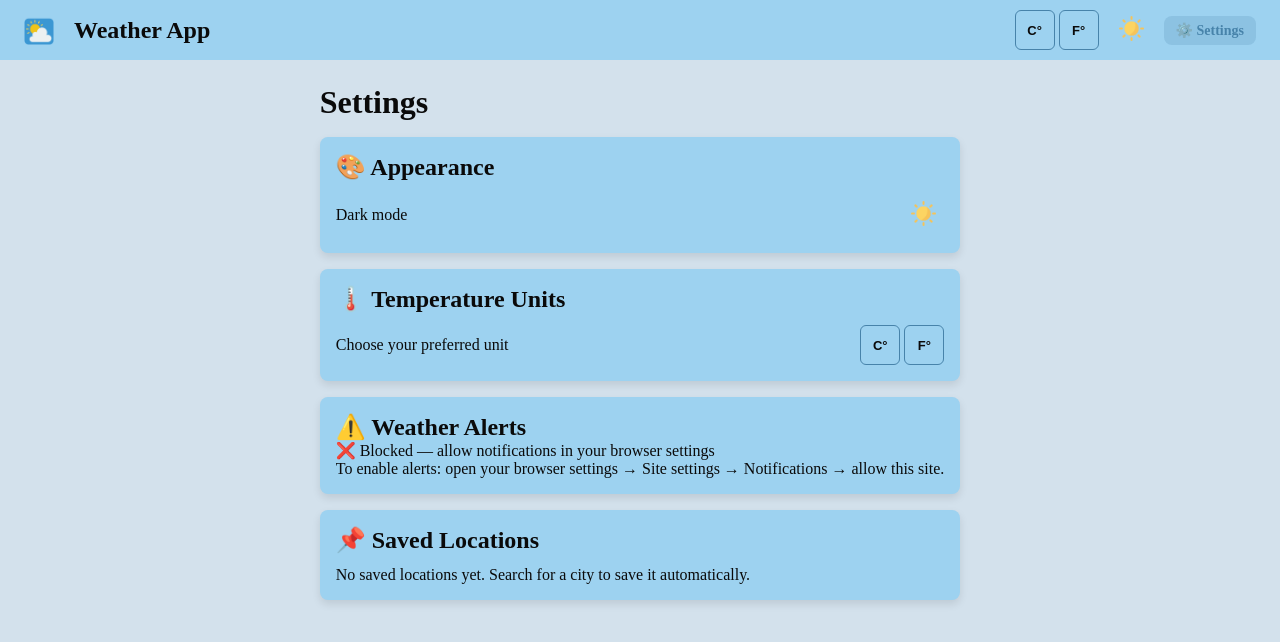
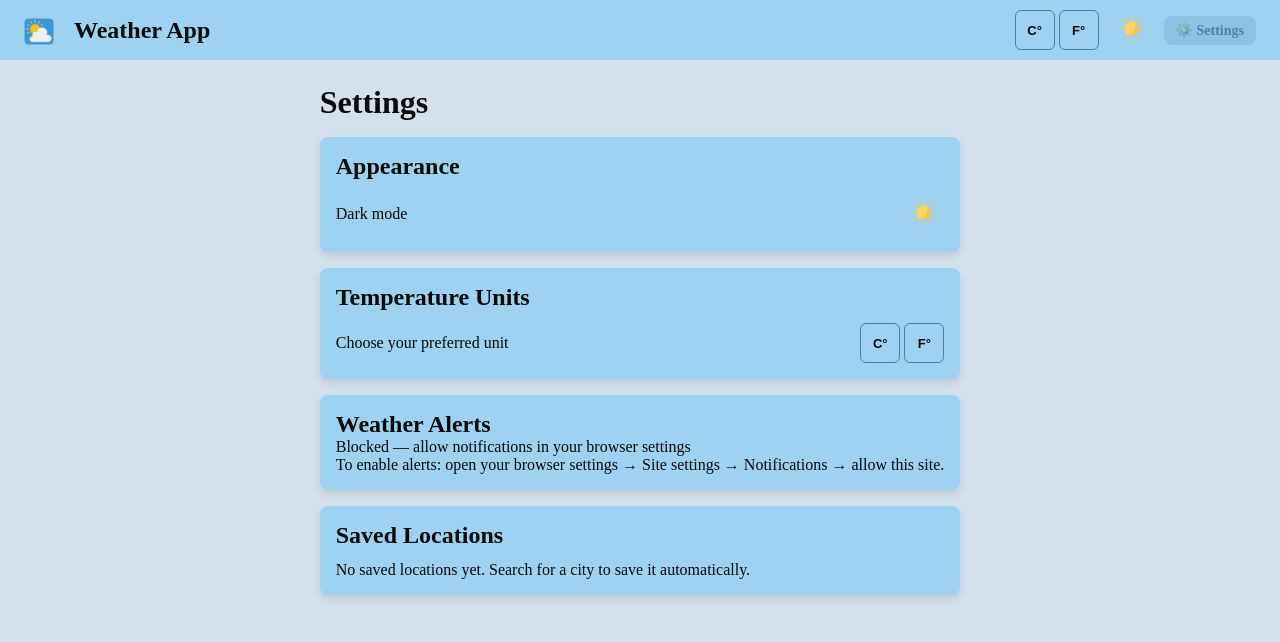
Before and after one commit to Neliswa084/react-weather-app, a React (Vite) app: page /settings in a window 1280 px wide. Shown: the top 642 px of the page. Built offline with nearby package versions, Linux system fonts and the light colour scheme.

Commit message:
Fixed setting page style

```diff
--- a/src/pages/SettingsPage.tsx
+++ b/src/pages/SettingsPage.tsx
@@ -43,9 +43,9 @@ export const SettingsPage: React.FC<SettingsPageProps> = ({ units, changeUnits,
   }
 
   const getAlertStatus = () => {
-    if (notificationPermission === 'granted') return '✅ Weather alerts are enabled'
-    if (notificationPermission === 'denied') return '❌ Blocked — allow notifications in your browser settings'
-    return '🔔 Not yet enabled'
+    if (notificationPermission === 'granted') return ' Weather alerts are enabled'
+    if (notificationPermission === 'denied') return 'Blocked — allow notifications in your browser settings'
+    return ' Not yet enabled'
   }
 
   return (
@@ -54,7 +54,7 @@ export const SettingsPage: React.FC<SettingsPageProps> = ({ units, changeUnits,
 
       {/* Appearance */}
       <Card>
-        <Text variant='h2'>🎨 Appearance</Text>
+        <Text variant='h2'> Appearance</Text>
         <div className={styles['setting-row']}>
           <Text variant='p'>Dark mode</Text>
           <DarkMode isChecked={isDark} handleChange={handleChange} />
@@ -63,7 +63,7 @@ export const SettingsPage: React.FC<SettingsPageProps> = ({ units, changeUnits,
 
       {/* Temperature Units */}
       <Card>
-        <Text variant='h2'>🌡️ Temperature Units</Text>
+        <Text variant='h2'> Temperature Units</Text>
         <div className={styles['setting-row']}>
           <Text variant='p'>Choose your preferred unit</Text>
           <TempToggle units={units} changeUnits={changeUnits} />
@@ -72,7 +72,7 @@ export const SettingsPage: React.FC<SettingsPageProps> = ({ units, changeUnits,
 
       {/* Weather Alerts */}
       <Card>
-        <Text variant='h2'>⚠️ Weather Alerts</Text>
+        <Text variant='h2'> Weather Alerts</Text>
         <Text variant='p'>{getAlertStatus()}</Text>
 
         {notificationPermission === 'default' && (
@@ -97,7 +97,7 @@ export const SettingsPage: React.FC<SettingsPageProps> = ({ units, changeUnits,
       {/* Saved Locations */}
       <Card>
         <div className={styles['saved-header']}>
-          <Text variant='h2'>📌 Saved Locations</Text>
+          <Text variant='h2'> Saved Locations</Text>
           {savedCities.length > 0 && (
             <button onClick={handleClearAll} className={styles['clear-btn']}>
               Clear all
```
